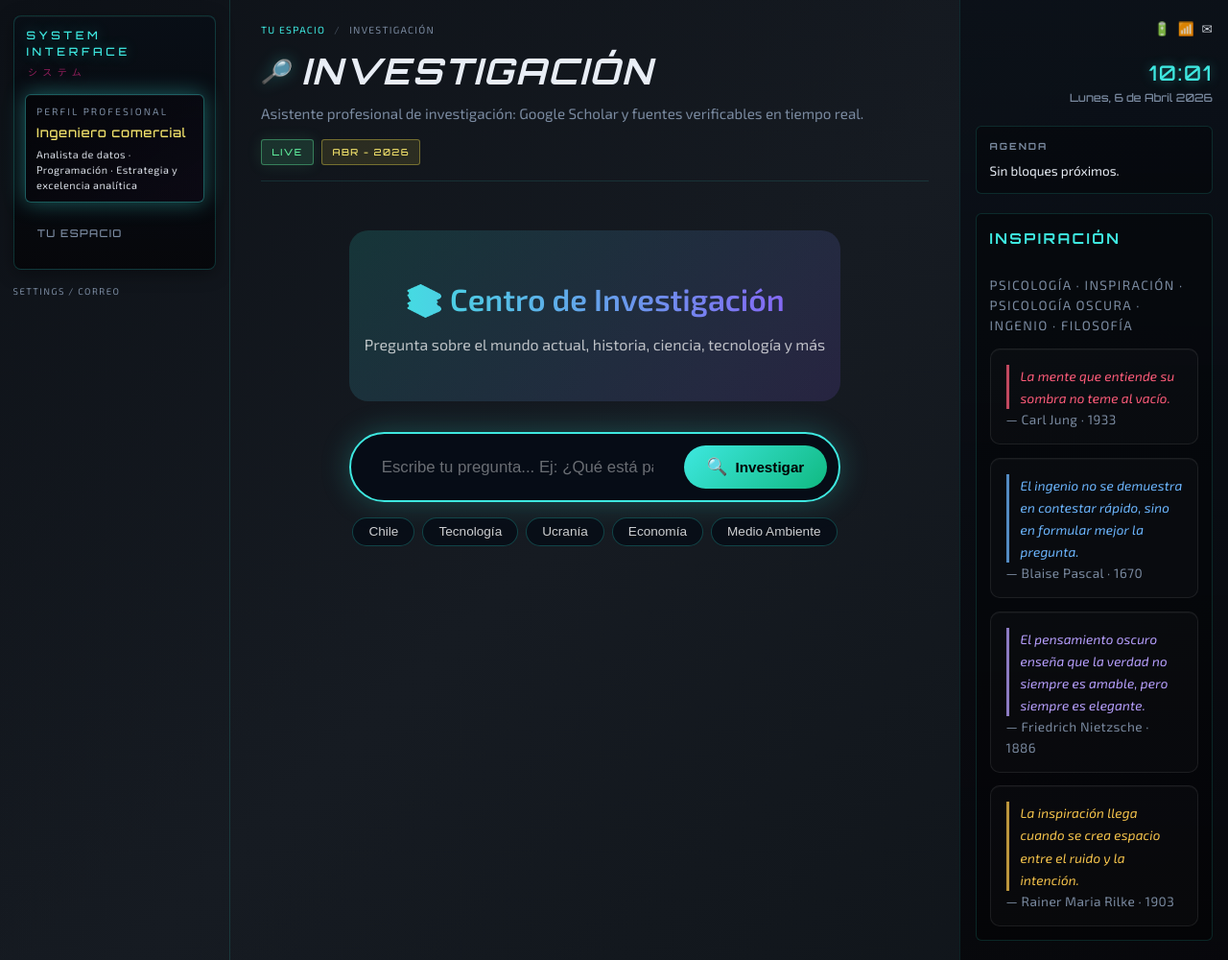
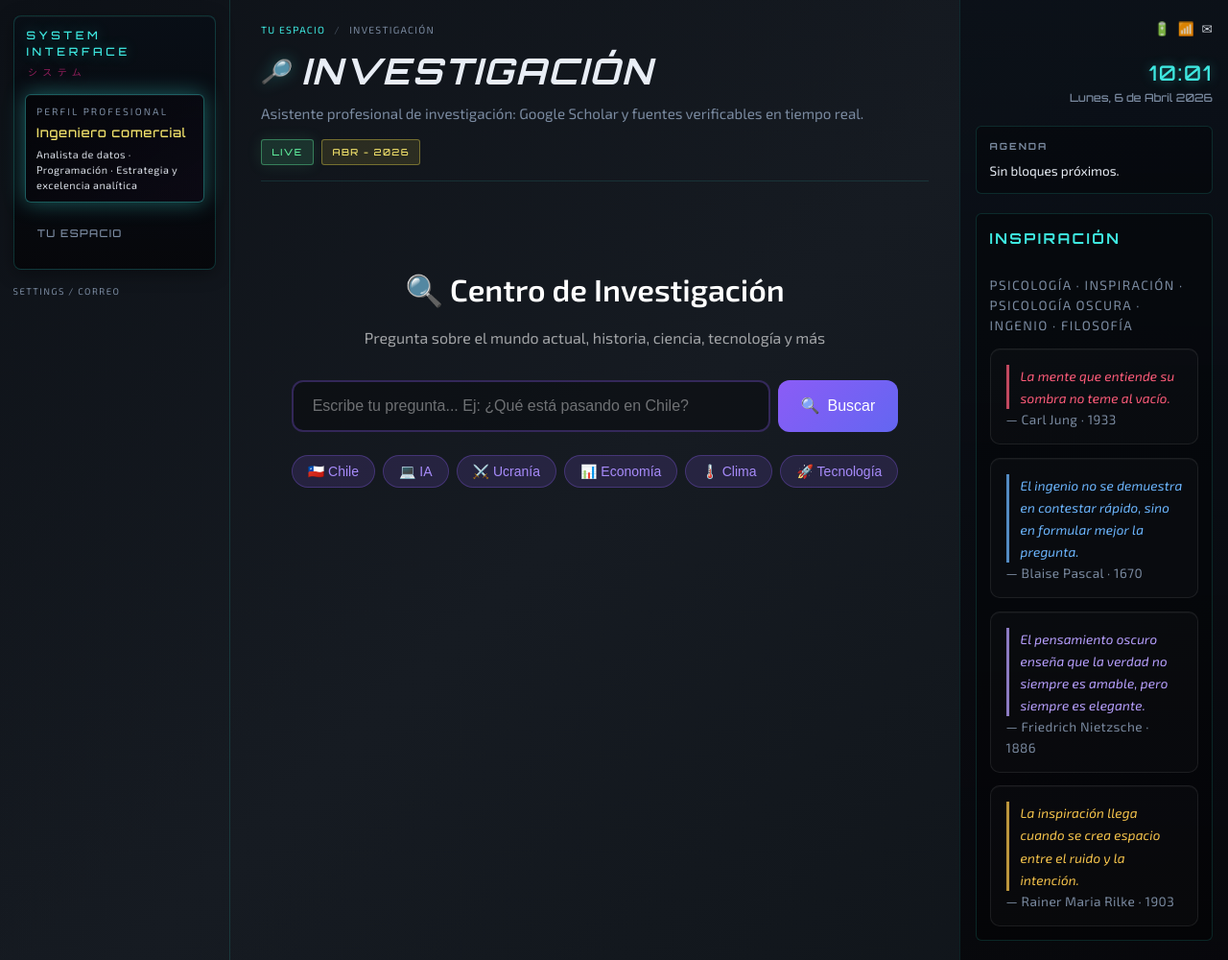
Before and after one commit to kevinconejera803-debug/Sistema-, a Flask app: page /investigacion in a window 1280 px wide. Shown: the whole page at 96% size. Run offline with Flask 3, Linux system fonts and the light colour scheme.

Commit message:
Recreated: investigacion completo con UI nueva

```diff
--- a/gestor_tu_espacio/app/templates/modulos/investigacion.html
+++ b/gestor_tu_espacio/app/templates/modulos/investigacion.html
@@ -5,47 +5,316 @@
 <div class="mod-wrap mod-research">
   {% include "modulos/_header.html" %}
 
-  <div class="research-clean">
-    <div class="hero-clean">
-      <h1 class="title-clean">📚 Centro de Investigación</h1>
-      <p class="subtitle-clean">Pregunta sobre el mundo actual, historia, ciencia, tecnología y más</p>
+  <div class="research-section">
+    <div class="research-header">
+      <h1 class="research-title">🔍 Centro de Investigación</h1>
+      <p class="research-subtitle">Pregunta sobre el mundo actual, historia, ciencia, tecnología y más</p>
     </div>
 
-    <div class="search-clean-wrapper">
-      <div class="search-clean-box">
+    <div class="research-form">
       <input
         type="text"
-          id="smart-search"
-          class="search-clean-input"
-          placeholder="Escribe tu pregunta... Ej: ¿Qué está pasando en el mundo?"
+        id="research-input"
+        class="research-input"
+        placeholder="Escribe tu pregunta... Ej: ¿Qué está pasando en Chile?"
         autocomplete="off"
-          autofocus
       />
-        <button id="smart-search-btn" class="search-clean-btn">
-          <span class="btn-icon">🔍</span>
-          <span class="btn-text">Investigar</span>
+      <button id="research-btn" class="research-btn">
+        <span>🔍</span>
+        <span>Buscar</span>
       </button>
     </div>
 
-      <div class="quick-tags">
-        <button class="quick-tag" data-q="¿Qué está pasando en Chile?">Chile</button>
-        <button class="quick-tag" data-q="¿Qué es inteligencia artificial?">Tecnología</button>
-        <button class="quick-tag" data-q="¿Qué pasó en la guerra de Ukraine?">Ucranía</button>
-        <button class="quick-tag" data-q="¿Cómo está la economía mundial?">Economía</button>
-        <button class="quick-tag" data-q="¿Qué dicen los expertos sobre el cambio climático?">Medio Ambiente</button>
-      </div>
+    <div class="research-tags">
+      <button class="tag-btn" data-query="¿Qué está pasando en Chile?">🇨🇱 Chile</button>
+      <button class="tag-btn" data-query="¿Qué es inteligencia artificial?">💻 IA</button>
+      <button class="tag-btn" data-query="¿Qué pasó en la guerra de Ucrania?">⚔️ Ucranía</button>
+      <button class="tag-btn" data-query="¿Cómo está la economía mundial?">📊 Economía</button>
+      <button class="tag-btn" data-query="¿Qué dicen del cambio climático?">🌡️ Clima</button>
+      <button class="tag-btn" data-query="¿Qué tecnología está de moda?">🚀 Tecnología</button>
     </div>
 
-    <div id="smart-results" class="results-clean" style="display:none;">
-      <div class="results-header-clean">
-        <span id="results-icon">📖</span>
-        <span id="results-title">Resultados de Investigación</span>
-        <button id="close-smart-results" class="close-clean">✕</button>
+    <div id="research-results" class="research-results" style="display: none;">
+      <div class="results-header">
+        <span class="results-icon">📖</span>
+        <span class="results-title">Respuesta</span>
+        <button class="results-close" id="close-results">✕</button>
       </div>
-      <div id="smart-results-content" class="results-content-clean"></div>
+      <div id="results-content" class="results-content"></div>
     </div>
   </div>
 </div>
 
-<script src="{{ url_for('static', filename='js/research_smart.js') }}?v=20"></script>
+<style>
+.research-section {
+  max-width: 800px;
+  margin: 0 auto;
+  padding: 2rem 1rem;
+}
+
+.research-header {
+  text-align: center;
+  margin-bottom: 2rem;
+}
+
+.research-title {
+  font-size: 2rem;
+  color: #fff;
+  margin-bottom: 0.5rem;
+}
+
+.research-subtitle {
+  color: rgba(255,255,255,0.6);
+  font-size: 1rem;
+}
+
+.research-form {
+  display: flex;
+  gap: 0.5rem;
+  margin-bottom: 1.5rem;
+}
+
+.research-input {
+  flex: 1;
+  padding: 1rem 1.25rem;
+  font-size: 1rem;
+  border: 2px solid rgba(139, 92, 246, 0.3);
+  border-radius: 12px;
+  background: rgba(0,0,0,0.3);
+  color: #fff;
+  outline: none;
+  transition: border-color 0.2s;
+}
+
+.research-input:focus {
+  border-color: rgba(139, 92, 246, 0.7);
+}
+
+.research-input::placeholder {
+  color: rgba(255,255,255,0.4);
+}
+
+.research-btn {
+  padding: 0 1.5rem;
+  background: linear-gradient(135deg, #8b5cf6, #6366f1);
+  border: none;
+  border-radius: 12px;
+  color: #fff;
+  font-size: 1rem;
+  cursor: pointer;
+  display: flex;
+  align-items: center;
+  gap: 0.5rem;
+  transition: transform 0.2s, box-shadow 0.2s;
+}
+
+.research-btn:hover {
+  transform: translateY(-2px);
+  box-shadow: 0 4px 15px rgba(139, 92, 246, 0.4);
+}
+
+.research-tags {
+  display: flex;
+  flex-wrap: wrap;
+  gap: 0.5rem;
+  justify-content: center;
+  margin-bottom: 2rem;
+}
+
+.tag-btn {
+  padding: 0.5rem 1rem;
+  background: rgba(139, 92, 246, 0.15);
+  border: 1px solid rgba(139, 92, 246, 0.3);
+  border-radius: 20px;
+  color: #a78bfa;
+  font-size: 0.875rem;
+  cursor: pointer;
+  transition: all 0.2s;
+}
+
+.tag-btn:hover {
+  background: rgba(139, 92, 246, 0.3);
+  border-color: rgba(139, 92, 246, 0.6);
+}
+
+.research-results {
+  background: rgba(0,0,0,0.3);
+  border: 1px solid rgba(139, 92, 246, 0.2);
+  border-radius: 16px;
+  overflow: hidden;
+  margin-top: 1rem;
+}
+
+.results-header {
+  display: flex;
+  align-items: center;
+  gap: 0.75rem;
+  padding: 1rem 1.25rem;
+  background: rgba(139, 92, 246, 0.1);
+  border-bottom: 1px solid rgba(139, 92, 246, 0.2);
+}
+
+.results-icon {
+  font-size: 1.25rem;
+}
+
+.results-title {
+  flex: 1;
+  font-weight: 600;
+  color: #fff;
+}
+
+.results-close {
+  background: none;
+  border: none;
+  color: rgba(255,255,255,0.5);
+  font-size: 1.25rem;
+  cursor: pointer;
+  padding: 0.25rem;
+}
+
+.results-close:hover {
+  color: #fff;
+}
+
+.results-content {
+  padding: 1.5rem;
+  max-height: 500px;
+  overflow-y: auto;
+  color: rgba(255,255,255,0.9);
+  line-height: 1.7;
+}
+
+.loading {
+  text-align: center;
+  padding: 2rem;
+  color: rgba(255,255,255,0.5);
+}
+
+.error-msg {
+  text-align: center;
+  padding: 2rem;
+  color: #ef4444;
+}
+
+.answer-text {
+  white-space: pre-line;
+}
+
+.answer-text h1, .answer-text h2, .answer-text h3 {
+  color: #a78bfa;
+  margin-top: 1rem;
+  margin-bottom: 0.5rem;
+}
+
+.answer-text ul, .answer-text ol {
+  margin: 0.5rem 0;
+  padding-left: 1.5rem;
+}
+
+.answer-text li {
+  margin-bottom: 0.25rem;
+}
+
+.sources-section {
+  margin-top: 1.5rem;
+  padding-top: 1rem;
+  border-top: 1px solid rgba(255,255,255,0.1);
+}
+
+.sources-section h4 {
+  color: #8b5cf6;
+  font-size: 0.9rem;
+  margin-bottom: 0.75rem;
+}
+
+.sources-list {
+  list-style: none;
+  padding: 0;
+  margin: 0;
+}
+
+.sources-list li {
+  margin-bottom: 0.5rem;
+}
+
+.sources-list a {
+  color: #a78bfa;
+  text-decoration: none;
+  font-size: 0.85rem;
+}
+
+.sources-list a:hover {
+  text-decoration: underline;
+}
+</style>
+
+<script>
+(function() {
+  var input = document.getElementById('research-input');
+  var btn = document.getElementById('research-btn');
+  var results = document.getElementById('research-results');
+  var content = document.getElementById('results-content');
+  var closeBtn = document.getElementById('close-results');
+  var tags = document.querySelectorAll('.tag-btn');
+
+  function doSearch(query) {
+    if (!query || !query.trim()) return;
+
+    content.innerHTML = '<div class="loading">📚 Buscando en la base de conocimiento...</div>';
+    results.style.display = 'block';
+
+    fetch('/api/ai/ask?q=' + encodeURIComponent(query))
+      .then(function(r) { return r.json(); })
+      .then(function(data) {
+        if (data.error) {
+          content.innerHTML = '<div class="error-msg">❌ ' + data.error + '</div>';
+        } else {
+          var html = '<div class="answer-text">' + data.answer.replace(/\n/g, '<br>') + '</div>';
+
+          if (data.sources && data.sources.length > 0) {
+            html += '<div class="sources-section"><h4>📎 Fuentes:</h4><ul class="sources-list">';
+            data.sources.forEach(function(s) {
+              html += '<li><a href="' + s.url + '" target="_blank">' + s.title + '</a></li>';
+            });
+            html += '</ul></div>';
+          }
+
+          content.innerHTML = html;
+        }
+      })
+      .catch(function(err) {
+        content.innerHTML = '<div class="error-msg">❌ Error de conexión</div>';
+      });
+  }
+
+  if (btn) {
+    btn.addEventListener('click', function() {
+      doSearch(input.value);
+    });
+  }
+
+  if (input) {
+    input.addEventListener('keypress', function(e) {
+      if (e.key === 'Enter') {
+        doSearch(input.value);
+      }
+    });
+  }
+
+  if (closeBtn) {
+    closeBtn.addEventListener('click', function() {
+      results.style.display = 'none';
+    });
+  }
+
+  tags.forEach(function(tag) {
+    tag.addEventListener('click', function() {
+      var query = tag.getAttribute('data-query');
+      input.value = query;
+      doSearch(query);
+    });
+  });
+})();
+</script>
 {% endblock %}
```
Lines whose indentation alone changed are shown as unchanged.
